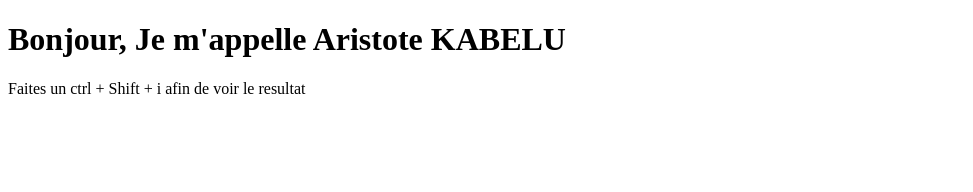
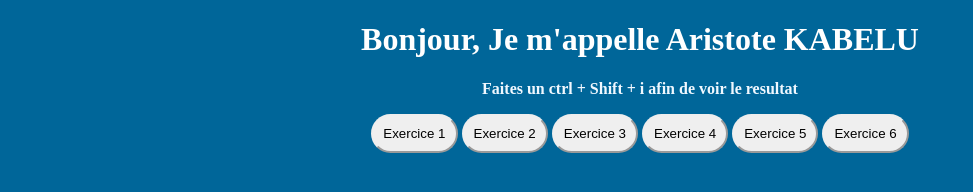
Before and after one commit to AristoteKABELU/challenge-JS---DevCube, a plain HTML site: page index.html in a window 1280 px wide. Shown: the whole page, without its empty margins (0-973 px from the left). Drawn offline with Linux system fonts and the light colour scheme.

Commit message:
finished

```diff
--- /dev/null
+++ b/css/style.css
@@ -0,0 +1,19 @@
+body
+{
+    text-align: center;
+    background-color: #006699;
+}
+h1
+{
+    color: white;
+}
+p{
+    font-weight: bold;
+    color: aliceblue;
+}
+button
+{
+    padding: 10px;
+    border-color:unset;
+    border-radius: 20px;
+}
--- a/index.html
+++ b/index.html
@@ -4,11 +4,20 @@
     <meta charset="UTF-8">
     <meta http-equiv="X-UA-Compatible" content="IE=edge">
     <meta name="viewport" content="width=device-width, initial-scale=1.0">
-    <title>Document</title>
+    <link rel="stylesheet" href="./css/style.css">
+    <title>Challenge</title>
 </head>
 <body>
-    <script src="./lanceur exercice.js" defer></script>
+    <script src="./js/launched.js" defer></script>
     <h1>Bonjour, Je m'appelle Aristote KABELU</h1>
     <p>Faites un ctrl + Shift + i afin de voir le resultat</p>
+    <div id="launched">
+        <button onclick="exercice(1)">Exercice 1</button>
+        <button onclick="exercice(2)">Exercice 2</button>
+        <button onclick="exercice(3)">Exercice 3</button>
+        <button onclick="exercice(4)">Exercice 4</button>
+        <button onclick="exercice(5)">Exercice 5</button>
+        <button onclick="exercice(6)">Exercice 6</button>
+    </div>
 </body>
 </html>
--- /dev/null
+++ b/js/launched.js
@@ -0,0 +1,9 @@
+let div = document.getElementById("launched");
+
+function exercice(number)
+{
+    let script = document.createElement('script');
+    script.src ='./js/'+number+'.js';
+    div.appendChild(script);
+    div.removeChild(script);
+}
```
Also changed, not shown: js/1.js (renamed from 1.js), js/2.js (renamed from 2.js), js/3.js (renamed from 3.js), js/4.js (renamed from 4.js), js/5.js (renamed from 5.js), js/6.js (renamed from 6.js).
